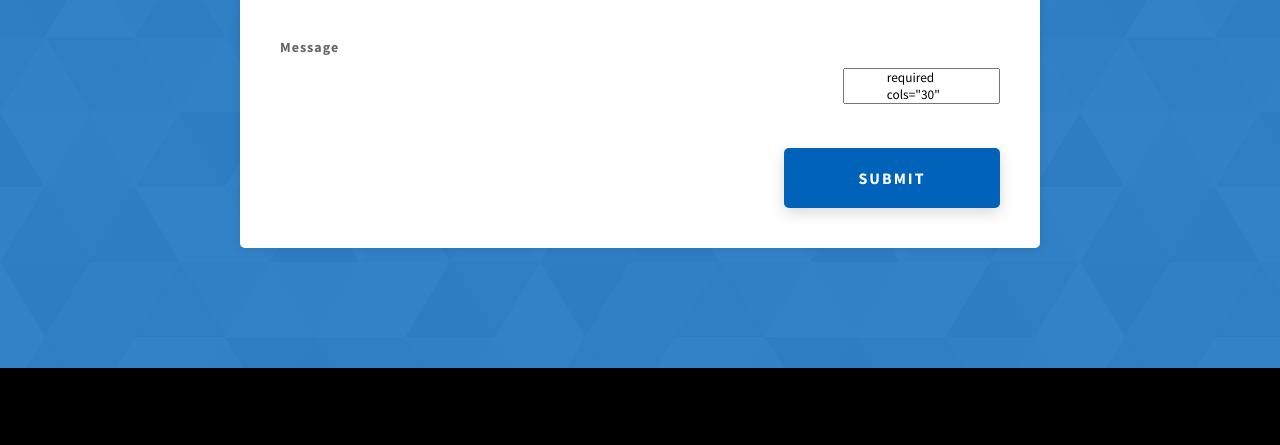
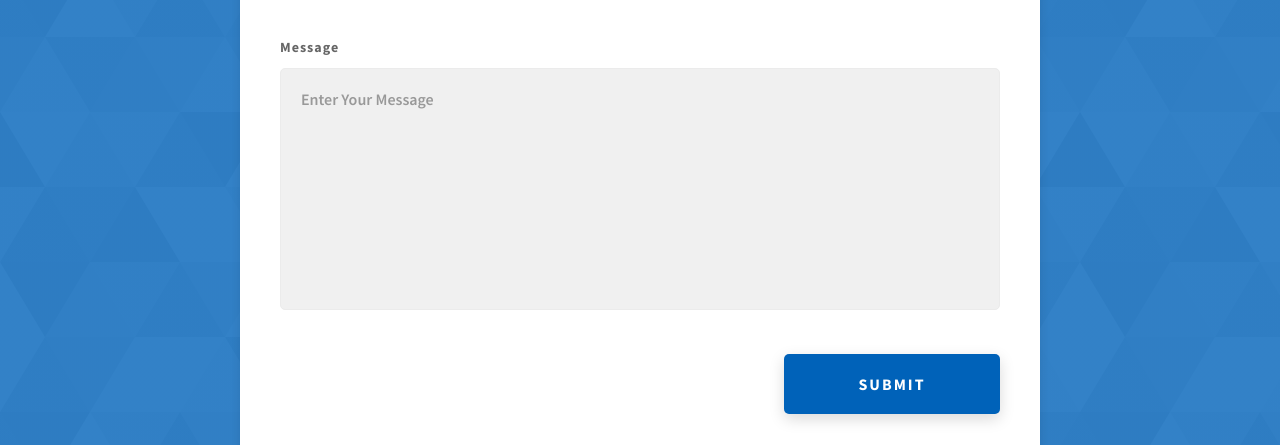
Before and after one commit to Pyong99/pyong99.github.io, a website: page Portfolio/index.html in a window 1280 px wide. Shown: the part 4389-4834 px from the top of the page. Drawn offline with Linux system fonts and the light colour scheme.

Commit message:
Update index.html

```diff
--- a/Portfolio/index.html
+++ b/Portfolio/index.html
@@ -313,7 +313,7 @@
             </div>
             <div class="contact__form-field">
               <label class="contact__form-label" for="message">Message</label>
-              <textarea>
+              <textarea
                 required
                 cols="30"
                 rows="10"
@@ -322,7 +322,7 @@
                 type="text"
                 name="message"
                 id="message"
-              </textarea>
+              ></textarea>
             </div>
             <input type="hidden" name="_next" value="thankyou.html">
             <button type="submit" class="btn btn--theme contact__btn">
```
